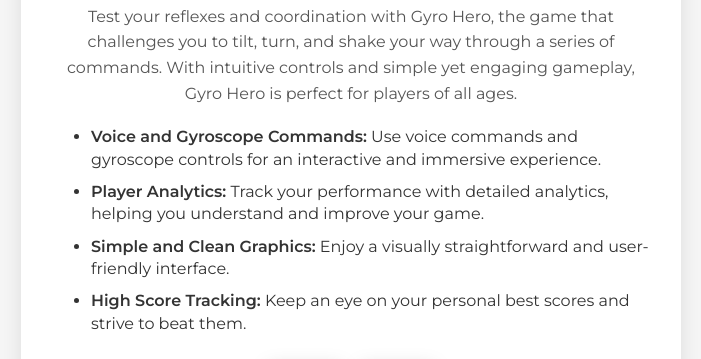
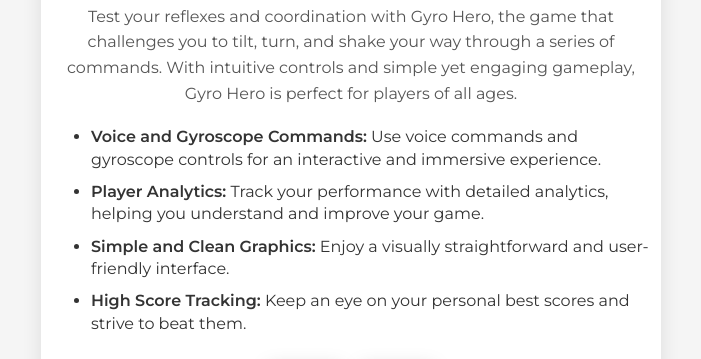
Before and after one commit to gyroherosupport/gyrohero, a plain HTML site: page index.html in a window 1280 px wide. Shown: the part 272-631 px from the top of the page, without its empty margins (289-990 px from the left). Drawn offline with Linux system fonts and the light colour scheme.

Commit message:
Update index.html

```diff
--- a/index.html
+++ b/index.html
@@ -23,11 +23,11 @@
         }
         .container {
             max-width: 600px;
-            padding: 30px;
+            padding: 10px;
             background-color: #ffffff;
             border-radius: 10px;
             box-shadow: 0 4px 20px rgba(0, 0, 0, 0.1);
-            margin: 20px; /* Ensure the container is centered even when scrollable */
+            margin: 10px; /* Ensure the container is centered even when scrollable */
         }
         .game-logo {
             width: 100px;
```
